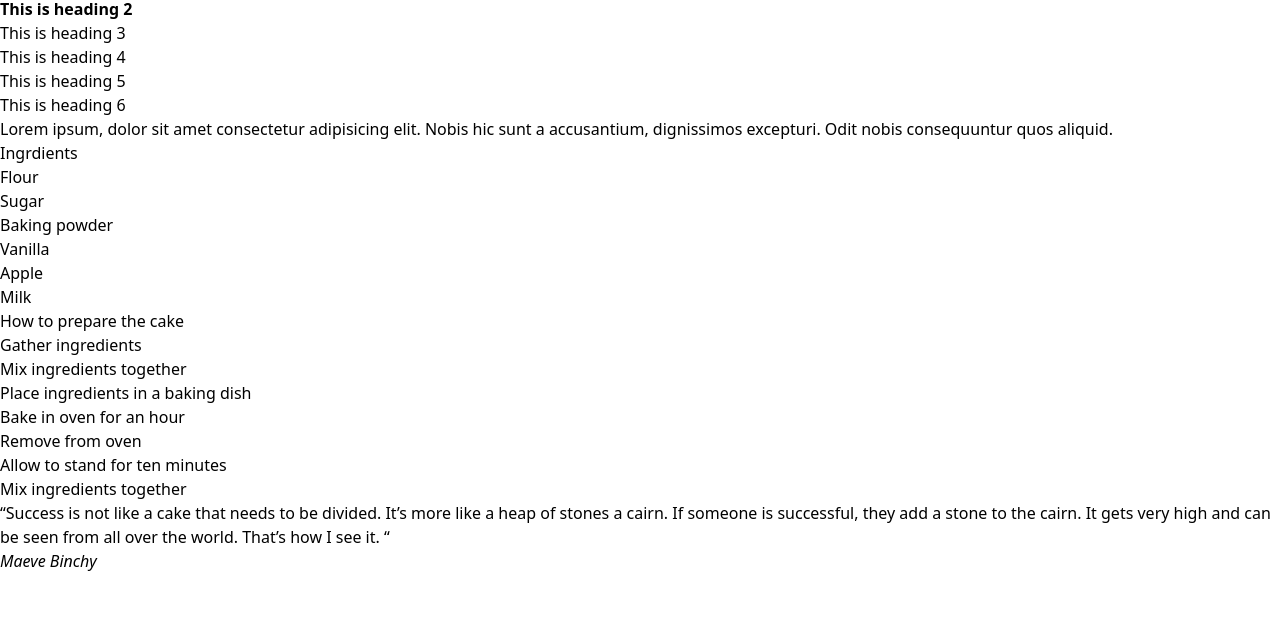
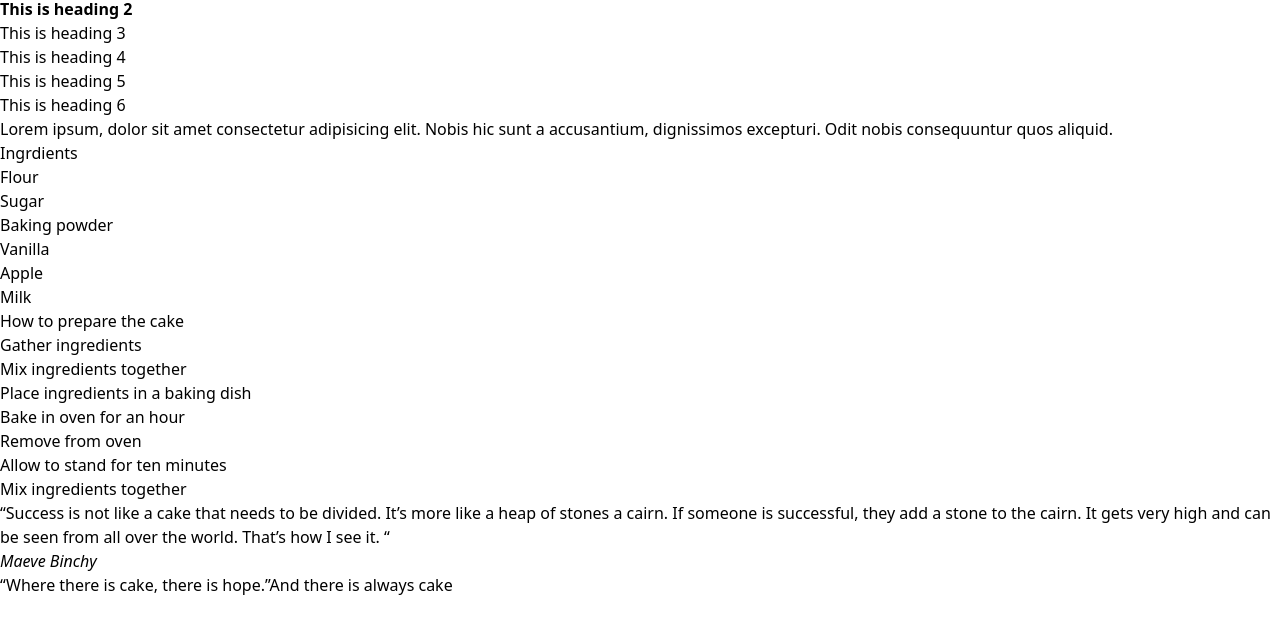
Before and after one commit to hossam-khalaf/git-mo--khalifa, a website: page src/index.html in a window 1280 px wide. Shown: the part 83-716 px from the top of the page. Drawn offline with Linux system fonts and the light colour scheme.

Commit message:
add inline qoute

```diff
--- a/src/index.html
+++ b/src/index.html
@@ -86,6 +86,8 @@
       <cite>Maeve Binchy</cite>
     </blockquote>
 
+    <p><q>Where there is cake, there is hope.</q>And there is always cake</p>
+
     <!-- Hero section -->
     <!-- Features section -->
     <!-- T~estimonials -->
```
